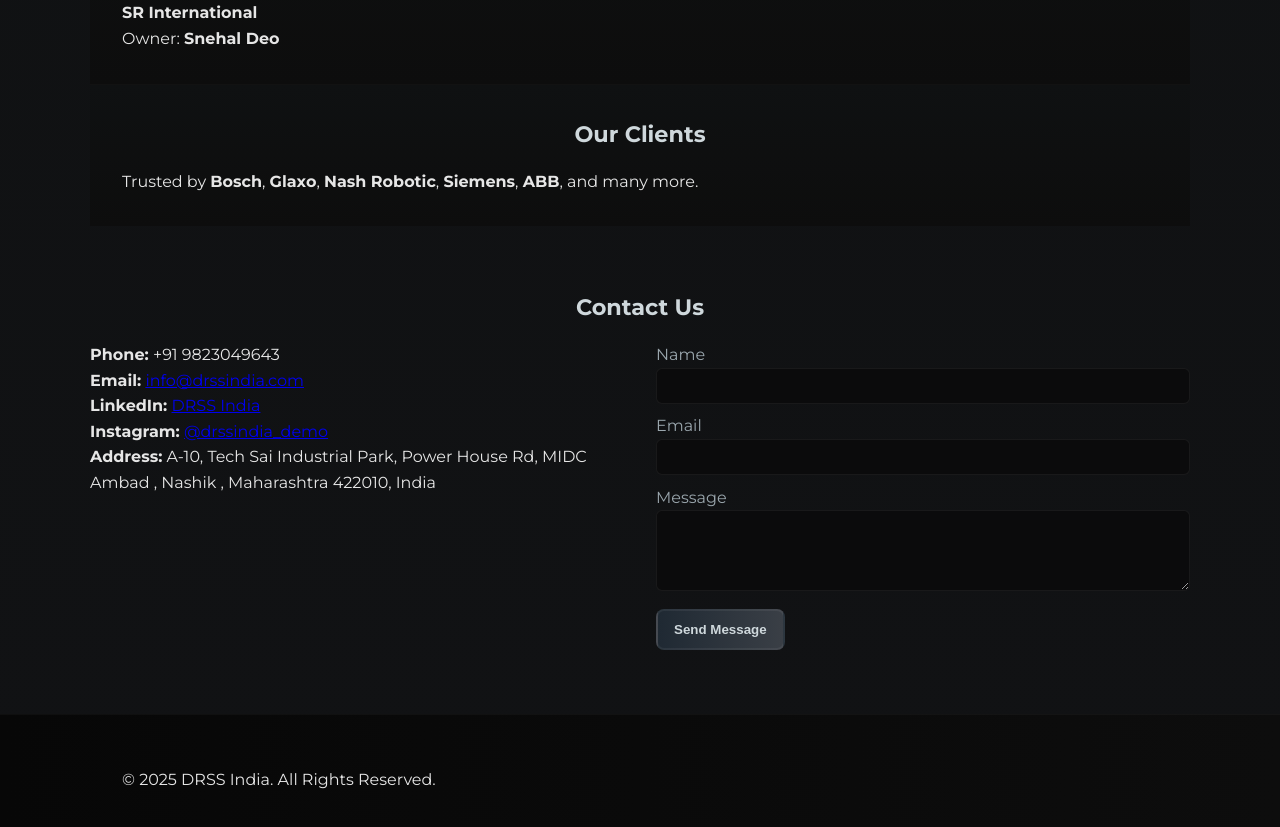
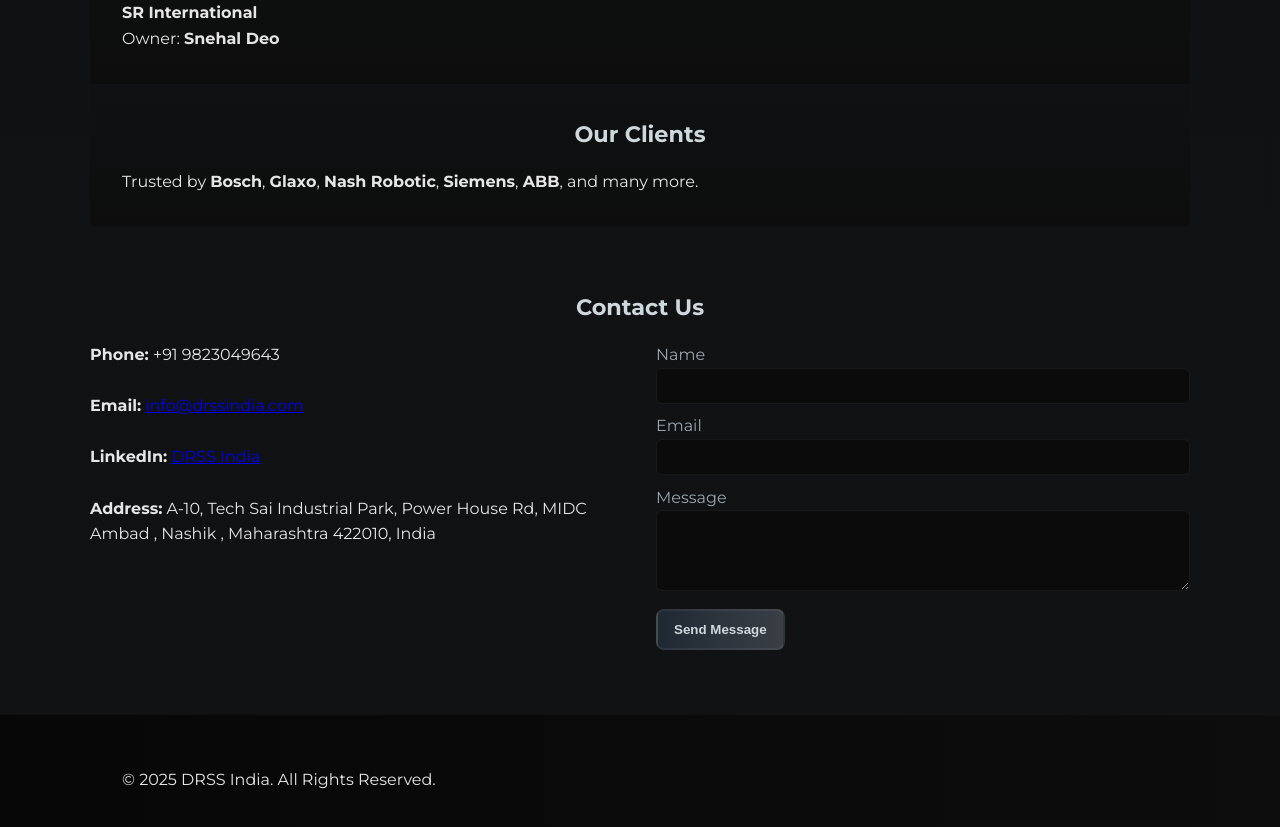
Before and after one commit to rhyths7/trial.github.io, a plain HTML site: page index.html in a window 1280 px wide. Shown: the part 2824-3651 px from the top of the page. Drawn offline with Linux system fonts and the light colour scheme.

Commit message:
index.html

```diff
--- a/index.html
+++ b/index.html
@@ -187,10 +187,10 @@
       <h2 class="section-title">Contact Us</h2>
       <div class="contact-grid">
         <div>
-          <p><strong>Phone:</strong> +91 9823049643</p>
-          <p><strong>Email:</strong> <a href="mailto:info@drssindia.com">info@drssindia.com</a></p>
-          <p><strong>LinkedIn:</strong> <a href="https://www.linkedin.com/company/drss-india" target="_blank">DRSS India</a></p>
-          <p><strong>Instagram:</strong> <a href="#" target="_blank">@drssindia_demo</a></p>
+          <p><strong>Phone:</strong> +91 9823049643</p><br>
+          <p><strong>Email:</strong> <a href="mailto:info@drssindia.com">info@drssindia.com</a></p><br>
+          <p><strong>LinkedIn:</strong> <a href="https://www.linkedin.com/company/drss-india" target="_blank">DRSS India</a></p> <br>
+
           <p><strong>Address:</strong> A-10, Tech Sai Industrial Park, Power House Rd, MIDC Ambad , Nashik , Maharashtra 422010, India</p>
         </div>
         <div>
```
